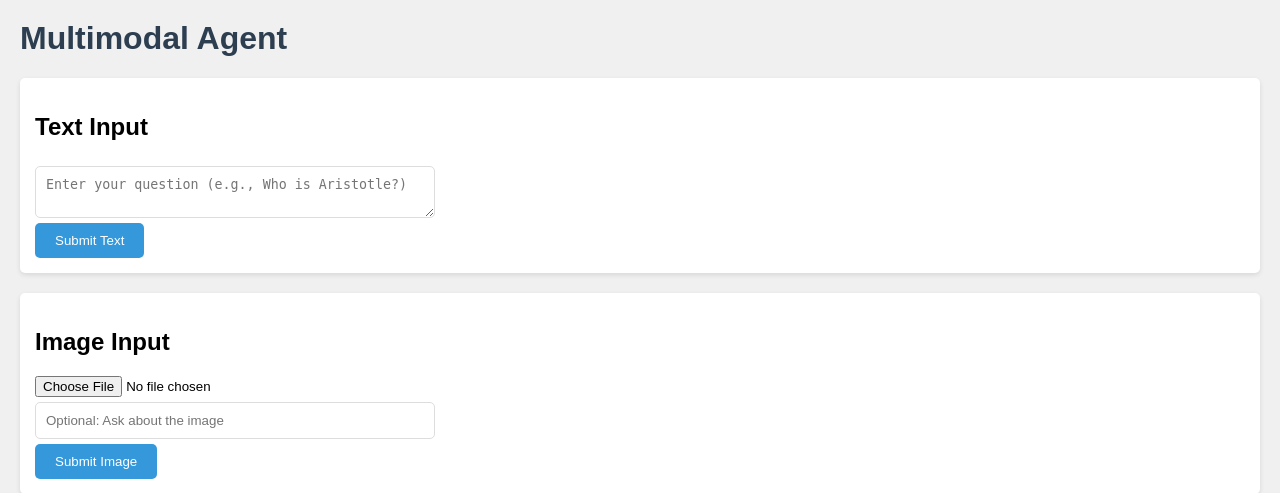
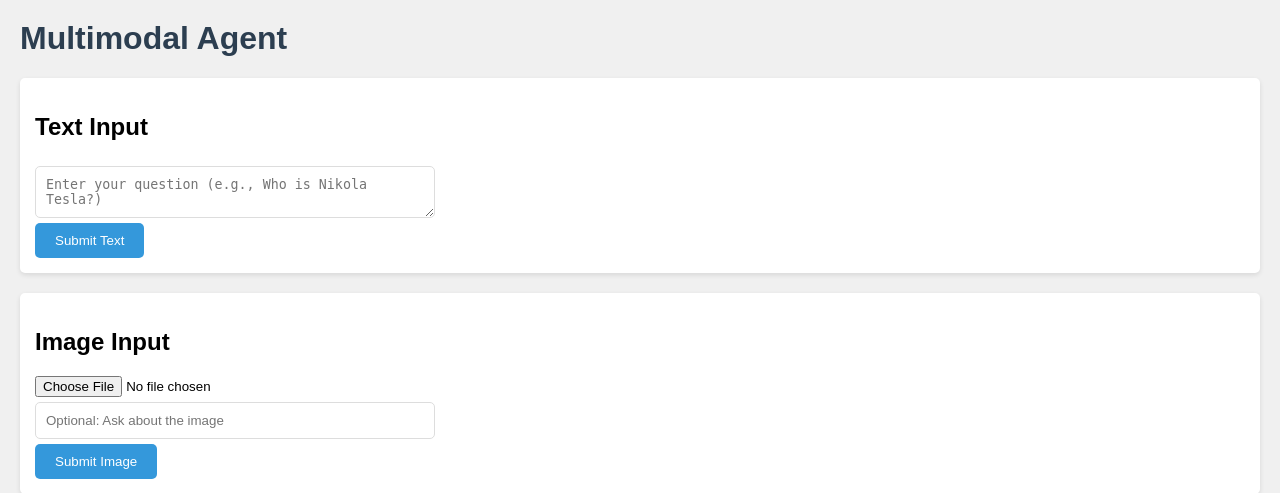
Before and after one commit to ankushsans/AI_Powered_Knowledge_System_for_History_of_Scientific_Discoveries, a Flask app: page / in a window 1280 px wide. Shown: the top 493 px of the page. Run offline with Flask 3, Linux system fonts and the light colour scheme; parts of the project's set-up code (start-up, migrations or seed data) failed here and were passed over.

Commit message:
Update index.html

```diff
--- a/templates/index.html
+++ b/templates/index.html
@@ -16,7 +16,7 @@
 <h1>Multimodal Agent</h1>
 <div class="section">
     <h2>Text Input</h2>
-    <textarea id="textInput" placeholder="Enter your question (e.g., Who is Aristotle?)"></textarea><br>
+    <textarea id="textInput" placeholder="Enter your question (e.g., Who is Nikola Tesla?)"></textarea><br>
     <button onclick="submitText()">Submit Text</button>
 </div>
 <div class="section">
```
